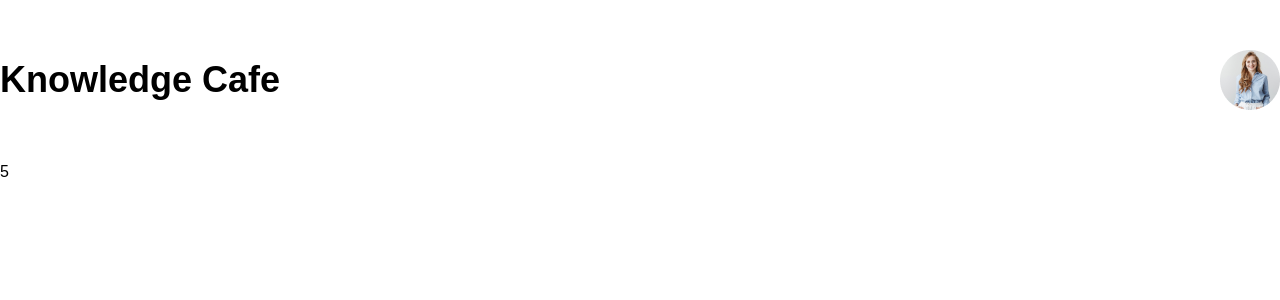
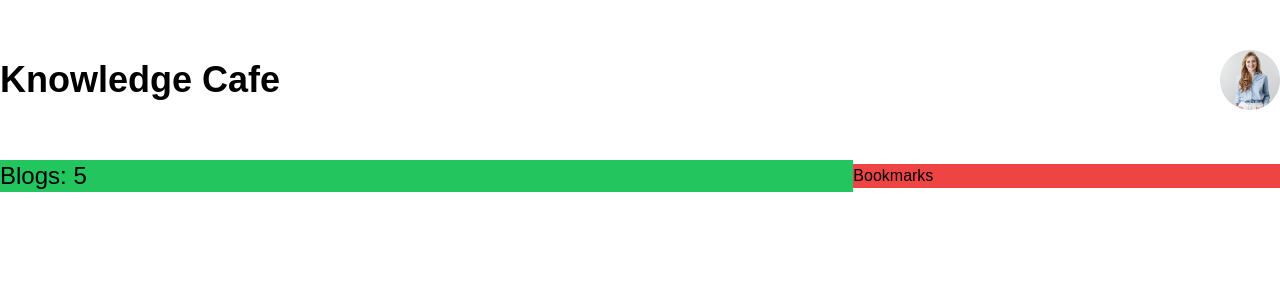
Before and after one commit to Samin1362/PH-React-First-Playground, a React (Vite) app: page / in a window 1280 px wide. Shown: the top 300 px of the page. Built offline with nearby package versions, Linux system fonts and the light colour scheme.

Commit message:
blogs and bookmarks components added

```diff
--- a/src/App.jsx
+++ b/src/App.jsx
@@ -1,6 +1,7 @@
 import './App.css'
 import Blogs from './components/Blogs/Blogs'
 import Header from './components/Header/Header'
+import Bookmarks from './components/Bookmarks/Bookmarks'
 
 function App() {
 
@@ -8,7 +9,11 @@ function App() {
     <>
       <Header></Header>
       <div className="divider"></div>
-      <Blogs></Blogs>
+
+      <div className='max-w-[1280px] mx-auto flex items-center'>
+          <Blogs></Blogs>
+          <Bookmarks></Bookmarks>
+      </div>
     </>
   )
 }
--- a/src/components/Blogs/Blogs.jsx
+++ b/src/components/Blogs/Blogs.jsx
@@ -11,8 +11,9 @@ const Blogs = () => {
   } ,[]);
 
   return (
-    <div>
-      <h1>{blogs.length}</h1>
+    <div className='w-2/3 bg-green-500'>
+      <h1 className='text-2xl'>Blogs: {blogs.length}</h1>
+
     </div>
   );
 };
--- /dev/null
+++ b/src/components/Bookmarks/Bookmarks.jsx
@@ -0,0 +1,10 @@
+
+const Bookmarks = () => {
+  return (
+    <div className="w-1/3 bg-red-500">
+      <h1>Bookmarks</h1>
+    </div>
+  );
+};
+
+export default Bookmarks;
```
